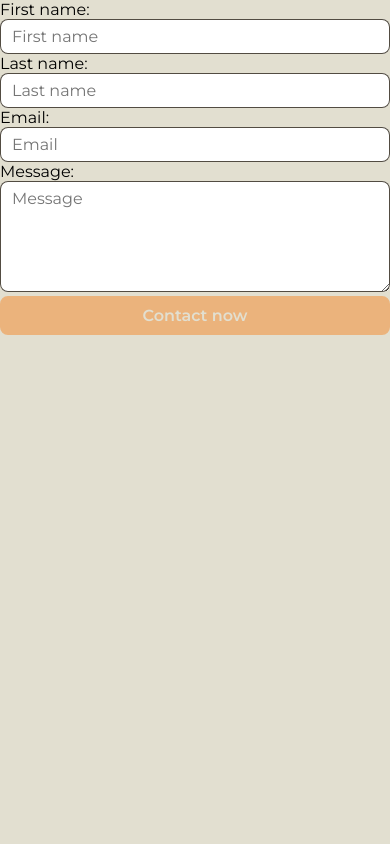
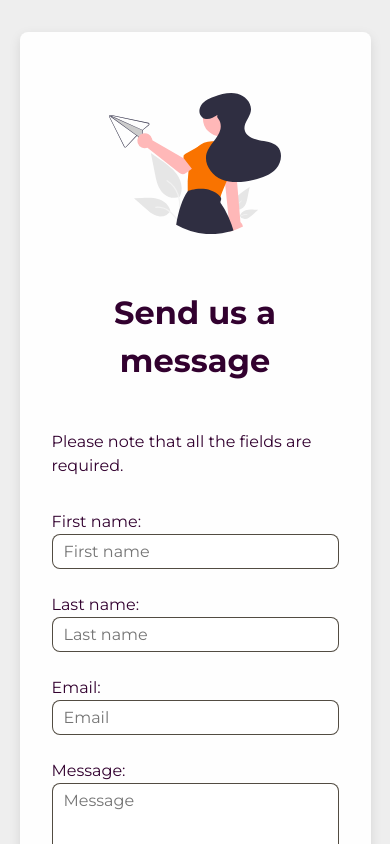
Before and after one commit to dirmegle/nord-hw-task, a React (Vite) app: page /contact in a window 390 px wide. Shown: the top 844 px of the page. Built offline with nearby package versions, Linux system fonts and the light colour scheme.

Commit message:
style: add minimal styling

```diff
--- /dev/null
+++ b/src/components/ContactForm/ContactForm.module.css
@@ -0,0 +1,17 @@
+.containerForm {
+  display: flex;
+  flex-direction: column;
+  row-gap: 1.5rem;
+}
+
+.containerButton {
+  margin-top: 2rem;
+}
+
+.paragraphText {
+  font-size: var(--font-size-body);
+  font-weight: var(--font-weight-body);
+  line-height: var(--font-line-height-body);
+  color: var(--primary-font-color);
+  margin-bottom: 2rem;
+}
--- a/src/components/ContactForm/ContactForm.tsx
+++ b/src/components/ContactForm/ContactForm.tsx
@@ -3,31 +3,37 @@ import TagManager from "react-gtm-module";
 import Input, { Textarea } from "../../components/Input/Input";
 import contactFormConfig from "./contactFormConfig";
 import Button from "../Button/Button";
+import styles from "./ContactForm.module.css";
 import { FormErrors, FormObject } from "./interfaces";
 import {
   getInitialErrors,
   resetErrors,
   setErrorMessage,
 } from "../../utils/handleFormErrors";
+import { useNavigate } from "react-router-dom";
 
 export default function ContactForm() {
   const [contactFormErrors, setContactFormErrors] = useState<FormErrors>(
     getInitialErrors(contactFormConfig)
   );
 
+  const [formValues, setFormValues] = useState<{ [key: string]: string }>({});
   const [isSubmitButtonDisabled, setSubmitButtonStatus] = useState(true);
+  const [isMessageSent, setMessageSentStatus] = useState(false);
+  const navigate = useNavigate();
 
   const handleInputChange = (
     e: ChangeEvent<HTMLInputElement | HTMLTextAreaElement>
   ) => {
     const { name, value } = e.target;
     resetErrors(contactFormErrors, name, setContactFormErrors);
+    setFormValues({ ...formValues, [name]: value });
     const newErrors = {
       ...contactFormErrors,
       [name]: setErrorMessage(name, value),
     };
     setContactFormErrors(newErrors);
-    setButtonStatusBasedOnErrors(newErrors);
+    setButtonStatusBasedOnErrors(newErrors, formValues);
   };
 
   const handleFocusChange = (
@@ -37,7 +43,7 @@ export default function ContactForm() {
     const errorMessage = setErrorMessage(name, value);
     const newErrors = { ...contactFormErrors, [name]: errorMessage };
     setContactFormErrors(newErrors);
-    setButtonStatusBasedOnErrors(newErrors);
+    setButtonStatusBasedOnErrors(newErrors, formValues);
   };
 
   const handleSubmit = (e: FormEvent<HTMLFormElement>) => {
@@ -50,21 +56,39 @@ export default function ContactForm() {
 
     TagManager.dataLayer({
       dataLayer: {
-        event: "formSubmission",
         formData: formObject,
       },
     });
+
+    setMessageSentStatus(true);
   };
 
   const setButtonStatusBasedOnErrors = (
-    newErrors: Record<string, string | undefined>
+    newErrors: Record<string, string | undefined>,
+    newValues: Record<string, string>
   ) => {
     const hasErrors = Object.values(newErrors).some((error) => error !== "");
-    setSubmitButtonStatus(hasErrors);
+    const allFieldsFilled = contactFormConfig.every(
+      ({ name }) => newValues[name]
+    );
+    setSubmitButtonStatus(hasErrors || !allFieldsFilled);
   };
 
-  return (
-    <form onSubmit={handleSubmit} noValidate>
+  return isMessageSent ? (
+    <div>
+      <p className={styles.paragraphText}>
+        Message was sent successfully.
+        <br />
+        Thank you for reaching out. We will get back to you as soon as possible!
+      </p>
+      <Button onClick={() => navigate("/")}>Back to homepage</Button>
+    </div>
+  ) : (
+    <div>
+      <p className={styles.paragraphText}>
+        Please note that all the fields are required.
+      </p>
+      <form onSubmit={handleSubmit} noValidate className={styles.containerForm}>
         {contactFormConfig.map(
           ({ inputSize, name, label, placeholder, type, id }) => {
             if (inputSize === "input") {
@@ -100,9 +124,12 @@ export default function ContactForm() {
             return null;
           }
         )}
+        <div className={styles.containerButton}>
           <Button isDisabled={isSubmitButtonDisabled} type="submit">
             Contact now
           </Button>
+        </div>
       </form>
+    </div>
   );
 }
--- a/src/components/Input/Input.module.css
+++ b/src/components/Input/Input.module.css
@@ -34,10 +34,11 @@
 }
 
 .label {
-  color: black;
+  color: var(--primary-font-color);
   font-size: var(--font-size-label);
   font-weight: var(--font-weight-label);
   line-height: var(--font-line-height-label);
+  margin-bottom: 1rem;
 }
 
 .errorMessage {
--- a/src/components/Input/Input.tsx
+++ b/src/components/Input/Input.tsx
@@ -33,7 +33,7 @@ export default function Input({
 
   return (
     <div>
-      <label htmlFor={id} className={label}>
+      <label htmlFor={id} className={styles.label}>
         {label}
       </label>
       <input
@@ -65,7 +65,7 @@ export function Textarea({
   });
   return (
     <div>
-      <label htmlFor={id} className={label}>
+      <label htmlFor={id} className={styles.label}>
         {label}
       </label>
       <textarea
--- /dev/null
+++ b/src/layouts/Layout.module.css
@@ -0,0 +1,23 @@
+.container {
+  height: 100vh;
+  width: 100vw;
+  display: flex;
+  align-items: center;
+  justify-content: center;
+}
+
+.main {
+  max-width: 80%;
+  width: 100%;
+}
+
+@media screen and (max-width: 768px) {
+  .main {
+    max-width: 90%;
+  }
+
+  .container {
+    margin: 2rem 0;
+    height: fit-content;
+  }
+}
--- /dev/null
+++ b/src/layouts/Layout.tsx
@@ -0,0 +1,12 @@
+import { Outlet } from "react-router-dom";
+import styles from "./Layout.module.css";
+
+export default function Layout() {
+  return (
+    <div className={styles.container}>
+      <main className={styles.main}>
+        <Outlet />
+      </main>
+    </div>
+  );
+}
--- a/src/pages/ContactPage.tsx
+++ b/src/pages/ContactPage.tsx
@@ -1,5 +1,17 @@
 import ContactForm from "../components/ContactForm/ContactForm";
+import Message from "../assets/message.svg";
+import styles from "./Page.module.css";
 
 export default function ContactPage() {
-  return <ContactForm />;
+  return (
+    <section className={styles.containerSection}>
+      <div className={styles.image}>
+        <img src={Message} alt="" />
+      </div>
+      <div className={styles.containerContent}>
+        <h1 className={styles.headline}>Send us a message</h1>
+        <ContactForm />
+      </div>
+    </section>
+  );
 }
--- a/src/pages/HomePage.tsx
+++ b/src/pages/HomePage.tsx
@@ -1,6 +1,9 @@
 import { useNavigate, useSearchParams } from "react-router-dom";
 import setChannelCookie from "../utils/setChannelCookie";
 import { useEffect } from "react";
+import Button from "../components/Button/Button";
+import WebIllustration from "../assets/web.svg";
+import styles from "./Page.module.css";
 
 export default function HomePage() {
   const navigate = useNavigate();
@@ -10,11 +13,23 @@ export default function HomePage() {
   });
 
   return (
-    <div>
-      <h1>Home</h1>
-      <button type="button" onClick={() => navigate("/contact")}>
-        Go to contact form
-      </button>
-    </div>
+    <section className={styles.containerSection}>
+      <div className={styles.containerContent}>
+        <h1 className={styles.headline}>
+          Stay connected, <br />
+          <span className={styles.underlinedText}>securely</span>
+        </h1>
+        <p className={styles.paragraphText}>
+          Protect your digital privacy and stay safe. Our cutting-edge
+          technology ensures that your personal and professional information
+          remains safe from cyber threats. <br />
+          Click the link below and leave us a message.
+        </p>
+        <Button onClick={() => navigate("/contact")}>Leave message now</Button>
+      </div>
+      <div className={styles.image}>
+        <img src={WebIllustration} alt="Stay connected, securely" />
+      </div>
+    </section>
   );
 }
--- a/src/pages/Page.module.css
+++ b/src/pages/Page.module.css
@@ -0,0 +1,60 @@
+.containerSection {
+  display: grid;
+  grid-template-columns: 0.8fr 1.2fr;
+  align-items: center;
+  background-color: var(--primary-background-color-600);
+  border-radius: var(--border-radius-s);
+  box-shadow: var(--box-shadow);
+  padding: 5rem;
+  gap: 4rem;
+}
+
+.containerContent {
+  display: flex;
+  flex-direction: column;
+  row-gap: 1.8rem;
+}
+
+.headline {
+  font-size: var(--font-size-headline);
+  font-weight: var(--font-weight-headline);
+  line-height: var(--font-line-height-headline);
+  color: var(--primary-font-color);
+}
+
+.paragraphText {
+  font-size: var(--font-size-body);
+  font-weight: var(--font-weight-body);
+  line-height: var(--font-line-height-body);
+  color: var(--primary-font-color);
+}
+
+@media screen and (max-width: 1024px) {
+  .containerSection {
+    grid-template-columns: 1fr 1fr;
+  }
+}
+
+@media screen and (max-width: 768px) {
+  .containerSection {
+    grid-template-columns: 1fr;
+  }
+
+  .image {
+    height: 60%;
+    width: 60%;
+    margin: auto;
+  }
+
+  .headline {
+    width: 100%;
+    text-align: center;
+    margin: 1rem 0;
+  }
+}
+
+@media screen and (max-width: 425px) {
+  .containerSection {
+    padding: 2rem;
+  }
+}
--- a/src/styles/default.css
+++ b/src/styles/default.css
@@ -1,5 +1,5 @@
 body {
-  background-color: var(--primary-background-color);
+  background-color: var(--primary-background-color-800);
   font-family: var(--font-family);
 }
 
--- a/src/styles/variables.css
+++ b/src/styles/variables.css
@@ -8,25 +8,29 @@
   --font-family: "Montserrat", sans-serif;
 
   --font-size-headline: 2rem;
-  --font-weight-headline: 600;
-  --font-line-height-headline: 1.875rem;
+  --font-weight-headline: 700;
+  --font-line-height-headline: 3rem;
 
   --font-size-label: 1rem;
   --font-weight-label: 400;
   --font-line-height-label: 1.5rem;
 
   --font-size-body: 1rem;
-  --font-weight-body: 300;
+  --font-weight-body: 400;
   --font-line-height-body: 1.5rem;
 
   /* Colors */
-  --primary-background-color: #e2dfd0;
+  --primary-background-color-800: #eeeeee;
+  --primary-background-color-600: #fefefe;
   --primary-accent-color-800: #f97300;
   --primary-accent-color-600: #fe9436;
   --secondary-accent-color: #524c42;
   --error-accent-color: #c40c0c;
   --primary-font-color: #32012f;
-  --secondary-font-color: #e2dfd0;
+  --secondary-font-color: #fefefe;
   --error-font-color: #c40c0c;
   --focus-color: #41b06e;
+
+  /* Box shadow */
+  --box-shadow: rgba(0, 0, 0, 0.1) 0px 4px 12px;
 }
```
Also changed, not shown: src/router/Router.tsx (+9 -5 lines), src/assets/message.svg (added), src/assets/web.svg (added). Lines whose indentation alone changed are shown as unchanged.
